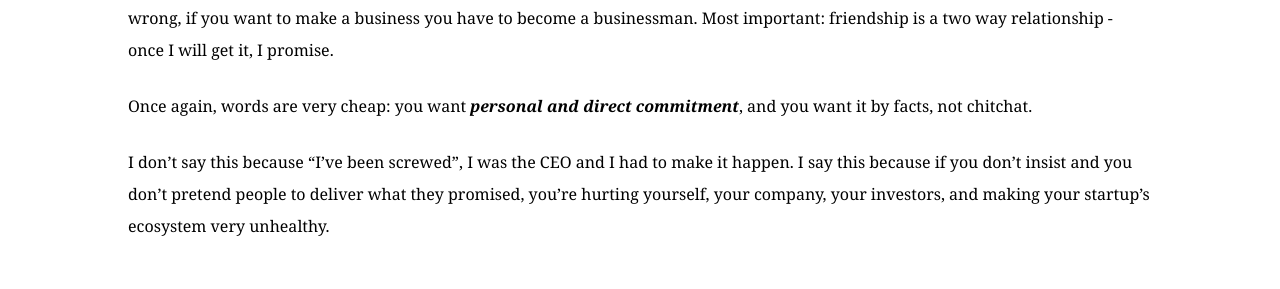
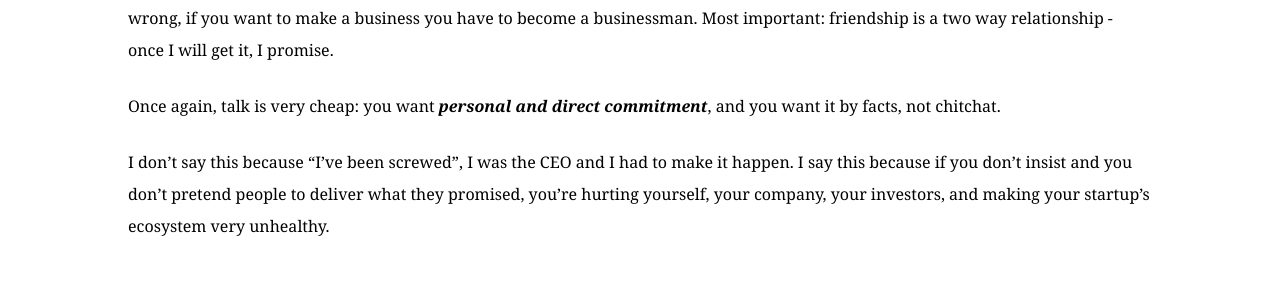
Before and after one commit to ngw/ngw.github.io, a Jekyll site: the page built from _posts/2012-2-22-the-world-will-end-in-2012.md, in a window 1280 px wide and 900 px high, scrolled down 3864 px. Shown: the part 165-454 px from the top of the window. Built offline with Jekyll 4.4.1, drawn with Linux system fonts in a browser that asks for light colours; some web fonts are replaced; some of the changed text lies outside the part shown.

Commit message:
Couple of corrections + date change

```diff
--- a/_posts/2012-2-18-the-world-will-end-in-2012.md
+++ b/_posts/2012-2-22-the-world-will-end-in-2012.md
@@ -59,7 +59,7 @@ I had **one iteration** available without even knowing it, just because I truste
 
 If everybody that had to give me a service actually did it, or if everybody that actually had to work really worked, I would maybe be telling a different story. Unfortunately there's a good and nice guy under this <acronym title="Bastard Operator From Hell">BOFH</acronym> shell, and I avoided contrast at all costs. I was wrong, if you want to make a business you have to become a businessman. Most important: friendship is a two way relationship - once I will get it, I promise.
 
-Once again, words are very cheap: you want __*personal and direct commitment*__, and you want it by facts, not chitchat.
+Once again, talk is very cheap: you want __*personal and direct commitment*__, and you want it by facts, not chitchat.
 
 I don't say this because "I've been screwed", I was the CEO and I had to make it happen. I say this because if you don't insist and you don't pretend people to deliver what they promised, you're hurting yourself, your company, your investors, and making your startup's ecosystem very unhealthy.
 
```
